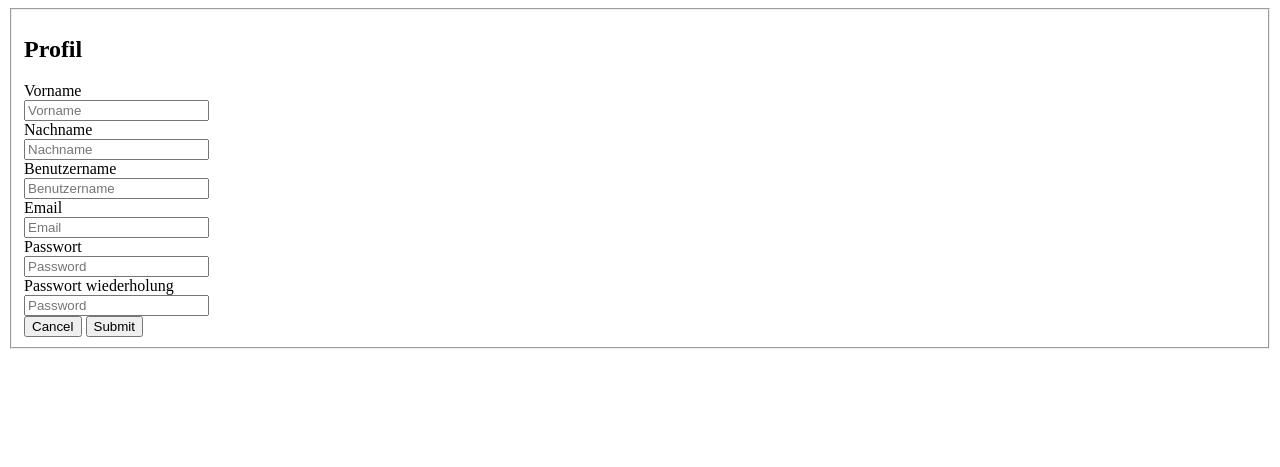
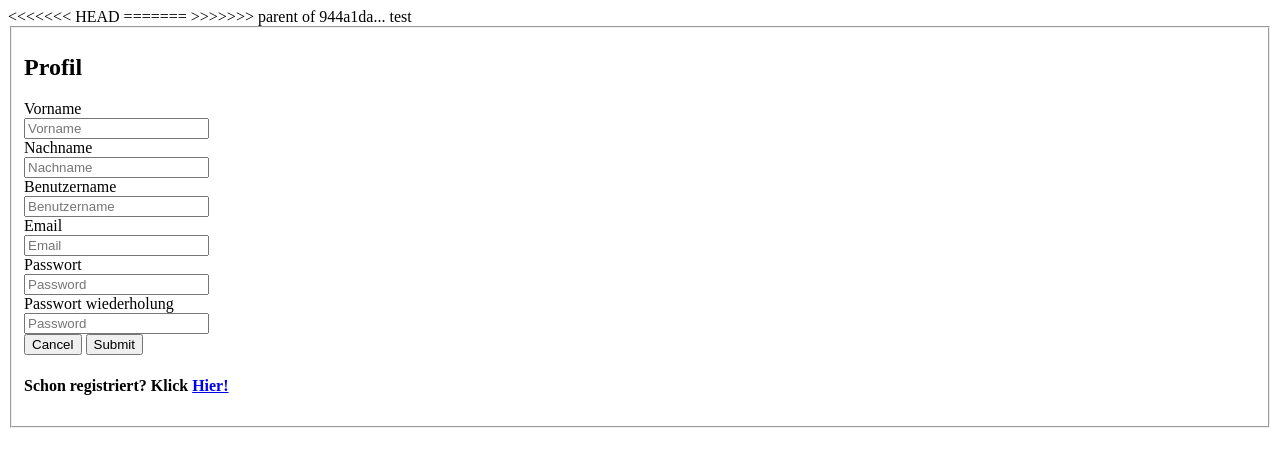
Before and after one commit to GIBB-NIcoleS/silviasvintageshop, a PHP site: page /register.php in a window 1280 px wide. Shown: the top 467 px of the page. Run offline with PHP 8.4, Linux system fonts and the light colour scheme.

Commit message:
do it right

```diff
--- a/pages/register.php
+++ b/pages/register.php
@@ -1,6 +1,9 @@
 <div class="col-lg-12 form-form">
 	<script type="text/javascript" src="user.js"> </script>
+<<<<<<< HEAD
 
+=======
+>>>>>>> parent of 944a1da... test
   <fieldset>
     <h2 class="logo">Profil</h2>
 
@@ -32,13 +35,13 @@
 	<div class="form-group">
       <label for="password" class="col-lg-2  ">Passwort</label>
       <div class="col-lg-11">
-        <input class="form-control" id="word" name="word" placeholder="Password" type="password">
+        <input class="form-control" id="passwd" name="passwd" placeholder="Password" type="password">
       </div>
     </div>
 	<div class="form-group">
 	<label for="passworta" class="col-lg-2  ">Passwort wiederholung</label>
       <div class="col-lg-11">
-        <input class="form-control" id="wordagain" name="wordagain" placeholder="Password" type="password">
+        <input class="form-control" id="passwd2" name="passwd2" placeholder="Password" type="password">
       </div>
     </div>
     <div class="form-group">
@@ -46,6 +49,7 @@
         <input type="reset" class="btn btn-default" value="Cancel">
         <input type="submit" class="btn btn-primary" value="Submit" onclick="register()">
       </div>
+	  <h4 id="registr">Schon registriert? Klick <a href="?p=login.php">Hier!</a></h4>
     </div>
   </fieldset>
   </form>
--- a/pages/user.js
+++ b/pages/user.js
@@ -30,15 +30,23 @@ function log_fail(){
 }
 
 function register(){
-	username = document.getElementById('username');
-	pass1 = document.getElementById('pass1');
-	pass2 = document.getElementById('pass2');
-	mail = document.getElementById('mail');
+	vorn = document.getElementById('vorn');
+	nachn = document.getElementById('nachn');
+	username = document.getElementById('user');
+	pass1 = document.getElementById('passwd');
+	pass2 = document.getElementById('passwd2');
+	mail = document.getElementById('email');
 
-	fname = document.getElementById('f_name');
+	/*fname = document.getElementById('f_name');
 	fpass1 = document.getElementById('f_pass1');
 	fpass2 = document.getElementById('f_pass2');
 	fmail = document.getElementById('f_mail');
+	vorn = document.getElementById('vorn');
+	nachn = document.getElementById('nachn');
+	username = document.getElementById('user');
+	pass1 = document.getElementById('passwd');
+	pass2 = document.getElementById('passwd2');
+	mail = document.getElementById('email');*/
 
 	pVorn = false;
 	pNachn = false;
@@ -106,55 +114,55 @@ function register(){
 		if(username.value.length >= 3 && username.value.length <= 10){
 			for(i = 0; i < username.value.length; i++){
 				if(buchstabe.indexOf(username.value.charAt(i)) >= 0){
-					fname.innerHTML = "Ok";
-					fname.style.color = green;
+					//fname.innerHTML = "Ok";
+					//fname.style.color = green;
 					pName =  true;
 				}
 				else{
-					fname.innerHTML = 'Der Benutzername darf nur aus Grossbuchstaben, Kleinbuchstaben und Zahlen bestehen';
-					fname.style.color = red;
+					//fname.innerHTML = 'Der Benutzername darf nur aus Grossbuchstaben, Kleinbuchstaben und Zahlen bestehen';
+					//fname.style.color = red;
 					break;
 				}
 			}
 		}
 		else{
-			fname.innerHTML = "Der Benutzernaem muss zwischen 3 und 10 Zeichen lang sein";
-			fname.style.color = red;
+			//fname.innerHTML = "Der Benutzernaem muss zwischen 3 und 10 Zeichen lang sein";
+			//fname.style.color = red;
 		}
 	}else{
-		fname.innerHTML = 'Sie m&uuml;ssen einen Benutzernamen angeben';
-		fname.style.color = red;
+		//fname.innerHTML = 'Sie m&uuml;ssen einen Benutzernamen angeben';
+		//fname.style.color = red;
 	}
 	//passwort überprüfung
 	if(pass1.value != ''){
 		if(pass1.value.length >= 6 && pass1.value.length <= 12){
-			fpass1.innerHTML = 'Ok';
-			fpass1.style.color = green;
+			//fpass1.innerHTML = 'Ok';
+			//fpass1.style.color = green;
 			pPass1 = true;
 		}
 		else{
-			fpass1.innerHTML = 'Das Passwort muss zwischen 6 und 10 Zeichen Lang sein';
-			fpass1.style.color = red;
+			//fpass1.innerHTML = 'Das Passwort muss zwischen 6 und 10 Zeichen Lang sein';
+			//fpass1.style.color = red;
 		}
 	}
 	else{
-		fpass1.innerHTML = 'Sie m&uuml;ssen ein Passwort angeben';
-		fpass1.style.color = red;
+		//fpass1.innerHTML = 'Sie m&uuml;ssen ein Passwort angeben';
+		//fpass1.style.color = red;
 	}
 	//Passwortwiederholung überprüfung
 	if(pass2.value != ''){
 		if(pass2.value == pass1.value){
-			fpass2.innerHTML = 'Ok'
-			fpass2.style.color = green;
+			//fpass2.innerHTML = 'Ok'
+			//fpass2.style.color = green;
 			pPass2 = true;
 		}
 		else{
-			fpass2.innerHTML = 'Die Passw&ouml;rter stimmen nicht &uuml;berein';
-			fpass2.style.color = red;
+			//fpass2.innerHTML = 'Die Passw&ouml;rter stimmen nicht &uuml;berein';
+			//fpass2.style.color = red;
 		}
 	}else{
-		fpass2.innerHTML = 'Sie m&uuml;ssen das Passwort wiederholen';
-		fpass2.style.color = red;
+		//fpass2.innerHTML = 'Sie m&uuml;ssen das Passwort wiederholen';
+		//fpass2.style.color = red;
 	}
 	//EMail überprüfung
 	at = '@';
@@ -176,17 +184,17 @@ function register(){
 		}
 
 		if(Pot == true && Pat == true){
-			fmail.innerHTML = 'Ok';
-			fmail.style.color = green;
+			//fmail.innerHTML = 'Ok';
+			//fmail.style.color = green;
 			pMail = true;
 		}else{
-			fmail.innerHTML = 'Diese E-Mail Adresse ist ungültig';
-			fmail.style.color = red;
+			//fmail.innerHTML = 'Diese E-Mail Adresse ist ungültig';
+			//fmail.style.color = red;
 		}
 	}
 	else{
-		fmail.innerHTML = 'Sie m&uuml;ssen eine E-Mail Adresse angeben';
-		fmail.style.color = red;
+		//fmail.innerHTML = 'Sie m&uuml;ssen eine E-Mail Adresse angeben';
+		//fmail.style.color = red;
 	}
 	//überprüfung
 	if(pName == true && pPass1 == true && pPass2 == true && pMail == true){
@@ -204,18 +212,11 @@ function register(){
 				}
 			}
 		}
-<<<<<<< HEAD
 		//PHP übergabe
 
 
 		xmlhttp.open("POST","check.php?aktion=2",true);
 		xmlhttp.setRequestHeader("Content-Type", "application/x-www-form-urlencoded");
 		xmlhttp.send("vorn="+vorn.value+"nachn="+nachn.value+"user="+username.value+"&passwd="+pass1.value+"&passwd2="+pass2.value+"&email="+mail.value);
-=======
-		//Registration in der Datenbank
-		xmlhttp.open("POST","verteiler.php?aktion=2",true);
-		xmlhttp.setRequestHeader("Content-Type", "application/x-www-form-urlencoded");
-		xmlhttp.send("username="+username.value+"&pass1="+pass1.value+"&pass2="+pass2.value+"&mail="+mail.value);
->>>>>>> parent of d31429a... REgistrierung
 	}
 }
```
